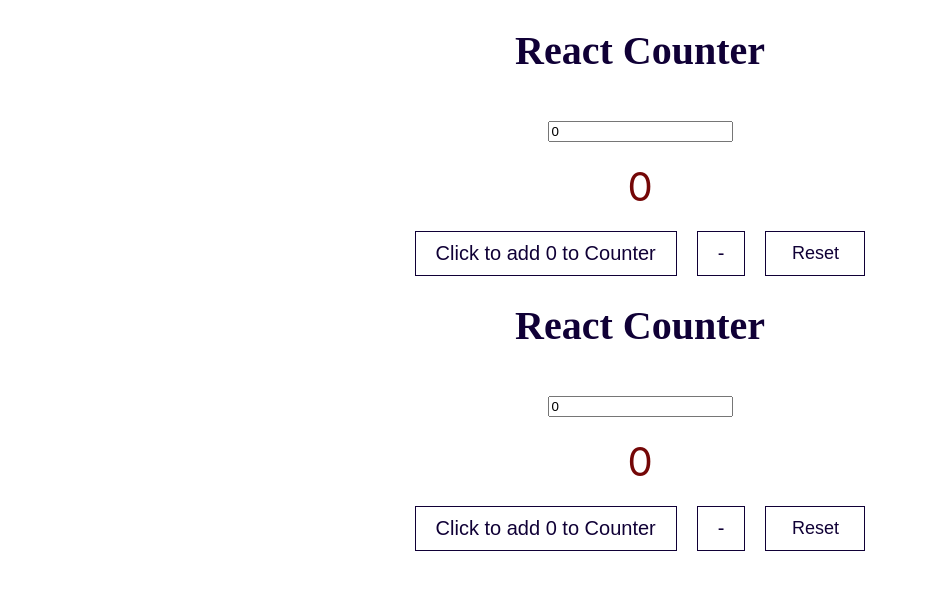
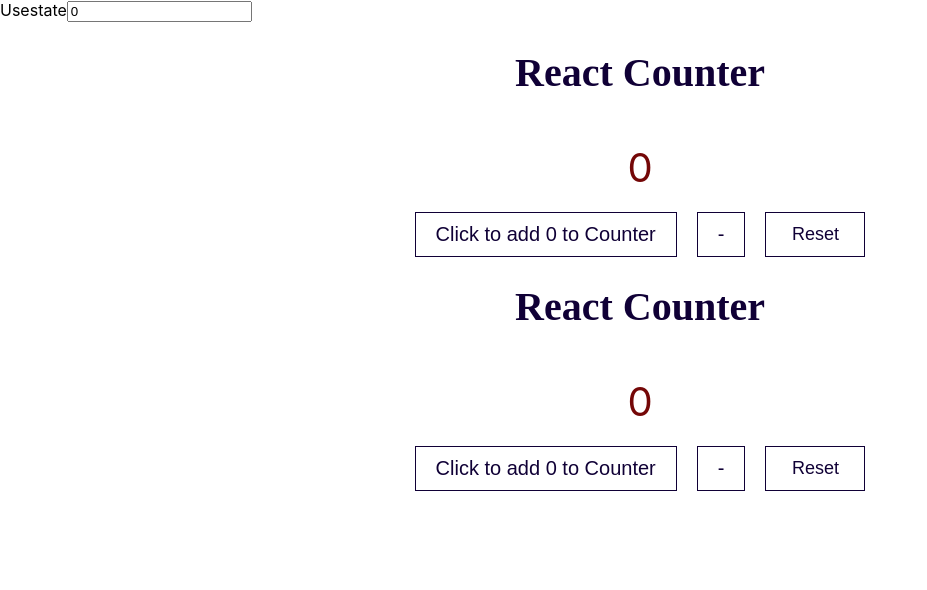
Before and after one commit to eitanpushett/usestate, a React (Create React App) app: page / in a window 1280 px wide. Shown: the top 590 px of the page, without its empty margins (0-927 px from the left). Built offline with nearby package versions, Linux system fonts and the light colour scheme.

Commit message:
made delta general

```diff
--- a/src/App.js
+++ b/src/App.js
@@ -1,12 +1,24 @@
 import './App.css';
 import Counter from './Counter';
+import { useState } from 'react';
+
+
 
 
 function App() {
+
+const [delta, setDelta] = useState(0)
+function handleDelta(event){
+  console.log(event)
+  setDelta(Number(event.target.value))
+
+}
   return (
     <div className="App">
-    <Counter/>
-    <Counter/>
+      Usestate
+    <input type = "number" value = {delta} onChange = {handleDelta} />
+    <Counter delta = {delta}/>
+    <Counter delta = {delta}/>
     </div>
 
   );
--- a/src/Counter.js
+++ b/src/Counter.js
@@ -1,9 +1,8 @@
 import { useState } from "react";
 
-function Counter() {
+function Counter(props) {
     const [count, setCount] = useState(0)
-    const [delta, setDelta] = useState(0)
-
+    const {delta} = props
     function incr(){
         setCount(
             function(oldCount){
@@ -26,16 +25,11 @@
     }
         //console.log(count) useful for debugging
 
-        function handleDelta(event){
-          console.log(event)
-          setDelta(Number(event.target.value))
 
-        }
 
     return (
       <div className="counter">
       <h1>React Counter</h1>
-      <input type = "number" value = {delta} onChange = {handleDelta} />
       <span className="counter__output">{count}</span>
       <div className="btn__container">
         <button className="control__btn" onClick={incr}>Click to add {delta} to Counter</button>
```
